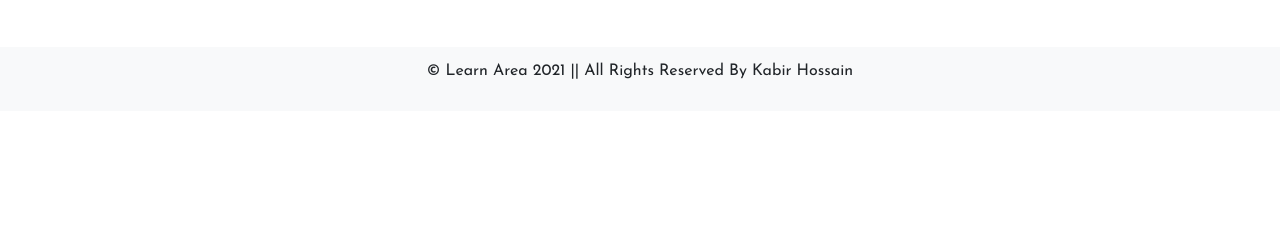
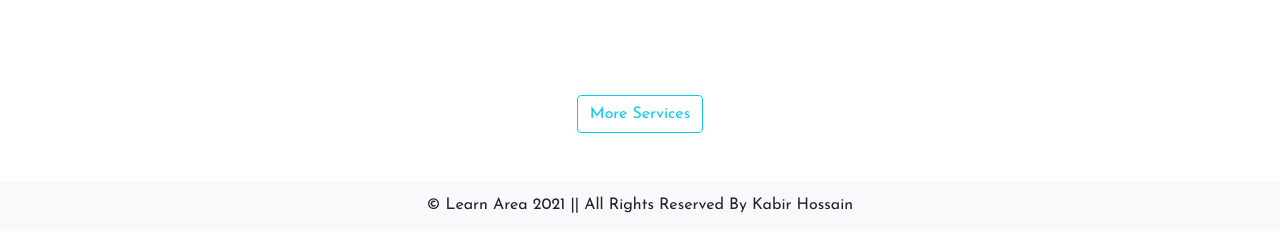
Before and after one commit to wdkabir/learn-area-react-website, a React (Create React App) app: page / in a window 1280 px wide. Shown: the part 1595-1826 px from the top of the page. Before the commit the page ends 1706 px from the top, so only its background shows below. Built offline with nearby package versions, Linux system fonts and the light colour scheme.

Commit message:
updated button

```diff
--- a/src/components/Home/Home.js
+++ b/src/components/Home/Home.js
@@ -5,6 +5,7 @@
 import banner from '../../../src/images/banner-img4.png';
 import { Button, Card, Col, Container, Row } from 'react-bootstrap';
 import Course from '../Course/Course';
+import { Link } from 'react-router-dom';
 
 const Home = (props) => {
     //Destructuring Part
@@ -103,6 +104,9 @@
                         }
                 </Row>
             </div>
+            <div className="container text-center py-5">
+            <Link to="/services"><Button variant="outline-info">More Services</Button></Link>
+            </div>
         </section>
 </>
     );
```
